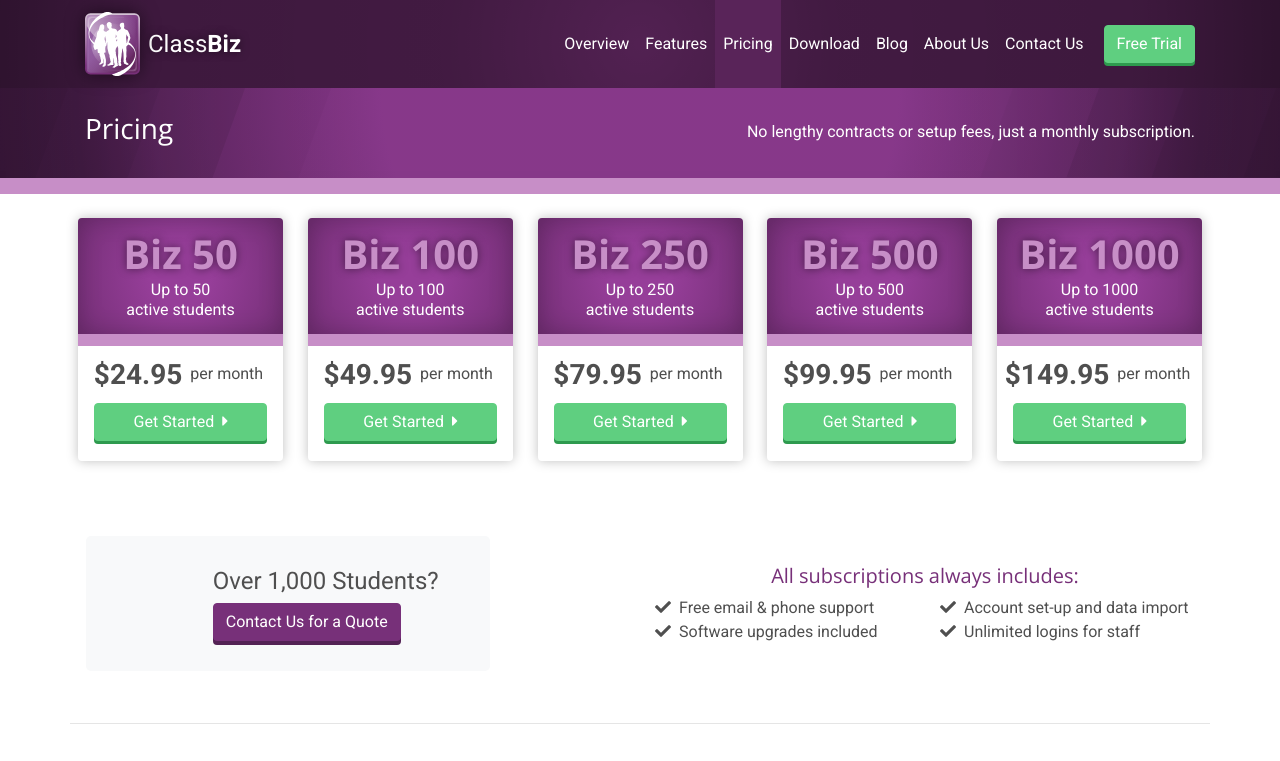
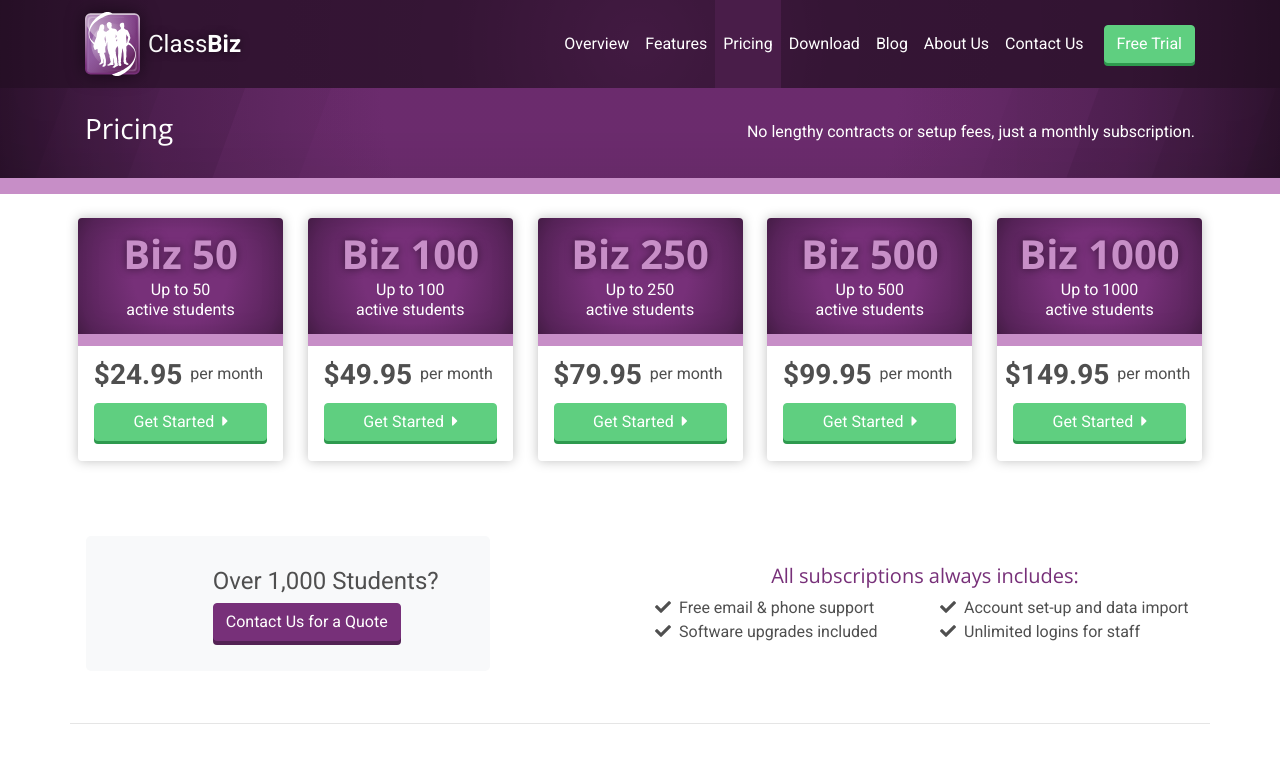
Before and after one commit to thinksmart-software-mockups/classbiz, a website: page pricing.html in a window 1280 px wide. Shown: the top 761 px of the page. Drawn offline with nearby package versions, Linux system fonts and the light colour scheme; some packages are replaced by stand-ins of ours; a script that the page names is missing.

Commit message:
color fix

```diff
--- a/assets/css/styles-biz-colors.scss
+++ b/assets/css/styles-biz-colors.scss
@@ -2,20 +2,11 @@
 /* DanceBiz Colors */
 // $db-primary: #eb66bd;
 // $db-primary: #bd1a8d;
-// // $db-primary: #b94591;
+// $db-primary: #b94591;
 // $db-light:#ffa8e4;
 // $db-dark:  rgba(67, 3, 48);   // #a31572; // previously #810f57
 
-
-// // $db-dark:  #0d1666;   // #a31572; // previously #810f57
-
-// // $gradient-step-1: #bd1a8d;
-// // $gradient-step-2: #a31779;
-// // $gradient-step-3: #790B59;
-// $db-nav-color-bg-opaque: rgba(67, 3, 48, .9); // with opacity
-// $nav-color-bg-opaque: rgba(67, 3, 48, .9); // with opacity
-
-// // DanceBiz Retheming
+// DanceBiz Retheming
 // $primary: $db-primary;
 // $secondary: $db-light;
 // $dark: $db-dark;
@@ -23,14 +14,14 @@
 /* ClassBiz Colors */
 $cb-primary: #773079;
 $cb-light:#c78ec7;
-$cb-dark:  rgb(82, 33, 82);   // #a31572; // previously #810f57
+$cb-dark:  rgb(66, 26, 66);   // #a31572; // previously #810f57
 // $gradient-step-1: #522153;
 // $gradient-step-2: #6c2c6d;
 // $gradient-step-3: #522153;
-// $cb-nav-color-bg-opaque: rgba(80, 32, 81, .9); // with opacity
-// $nav-color-bg-opaque: rgba(80, 31, 81, .9); // with opacity
+// // $cb-nav-color-bg-opaque: rgba(80, 32, 81, .9); // with opacity
+// // $nav-color-bg-opaque: rgba(80, 31, 81, .9); // with opacity
 
-// ClassBiz Retheming
+/* ClassBiz Retheming */
 $primary: $cb-primary;
 $secondary: $cb-light;
 $dark: $cb-dark;
--- a/assets/css/styles.scss
+++ b/assets/css/styles.scss
@@ -142,10 +142,6 @@
     background-color: $primary;
 }
 
-.overflow-show {
-    overflow: visible !important;
-}
-
 /* DanceBiz text utilities */
 // .db-text-color-primary {
 //     color: $primary;
@@ -157,31 +153,29 @@
 
 /////////////////////////////////////////////////////////////////////////
 /* All gradients readjusted */
-
 // the big gradient
 @mixin gradient {
 
     // dancebiz
     // background: rgb(189,26,141);
-    // background: radial-gradient(circle, rgba(189,26,141,1) 40%, rgb(158, 20, 117) 87%, rgb(155, 13, 115) 100%);
+    // background: radial-gradient(circle, rgba(189,26,141) 25%, rgb(158, 20, 117) 85%,  rgb(158, 20, 117) 100%);
 
     // classbiz
-    // background: rgb(119,48,121);
-    // background: radial-gradient(circle, rgba(119,48,121,1) 40%, rgba(89,36,91) 87%, rgba(74,30,75,1) 100%);
-    background: radial-gradient(circle, rgba(150,62,153,1) 40%, rgba(89,36,91) 87%, rgb(91, 37, 92) 100%);
+
+    background: radial-gradient(circle, rgba(119,48,121,1) 40%, rgba(89,36,91) 87%, rgba(74,30,75,1) 100%);
 
     // gymnasticsbiz
     // background: rgb(246,146,30);
-    // background: radial-gradient(circle, rgba(119,48,121,1) 40%, rgba(89,36,91) 87%, rgba(74,30,75,1) 100%);
     // background: radial-gradient(circle, rgba(246,146,30) 40%, rgba(226,113,8) 87%, rgb(221, 119, 3) 100%);
 
     // musicbiz
-    // background: rgb(235,178,57);
-    // background: radial-gradient(circle, rgb(207, 156, 46) 40%, rgb(196, 140, 56) 67%, rgb(179, 121, 35) 100%);
+    // background: rgb(207,156,46);
+    // background: radial-gradient(circle, rgb(207, 156, 46) 40%, rgb(196, 140, 56) 75%, rgb(179, 121, 35) 100%);
 
     // sportsbiz
-    // background: rgb(228, 36, 43);
-    // background: radial-gradient(circle, rgba(228,36,43,1) 40%, rgb(196, 30, 35) 67%, rgba(173,2,9,1) 100%);
+    // background: rgb(214, 43, 49);
+    // background: radial-gradient(circle, rgb(214, 43, 49) 40%, rgb(189, 43, 48) 67%, rgba(173,2,9,1) 100%);
+
 
     // swimbiz
     // background: rgb(3, 112, 201);
@@ -192,7 +186,7 @@
     // background: radial-gradient(circle, rgb(19, 150, 89) 40%, rgb(7, 141, 79) 67%, rgb(3, 107, 58) 100%);
 
     // for all biz colors
-    box-shadow: inset 0px -43px 75px -100px rgba(0,0,0,.1);
+    box-shadow: inset 0px -43px 75px -50px rgba(0,0,0,.1);
     position: relative;
 }
 
@@ -204,21 +198,19 @@
 
     // classbiz
     // background: rgb(150,62,153);
-    background: radial-gradient(circle, rgb(150, 62, 153) 25%, rgb(119,48,121) 95%);
-    // background: radial-gradient(circle, rgba(150,62,153,1) 40%, rgba(89,36,91) 87%, rgba(74,30,75,1) 100%);
+    background: radial-gradient(circle, rgba(119,48,121,1) 40%, rgba(89,36,91) 87%, rgba(74,30,75,1) 100%);
 
     // gymnasticsbiz
     // background: rgb(246,146,30);
-    // background: radial-gradient(circle, rgb(246, 146, 30) 25%, rgb(221,119,3) 95%);
     // background: radial-gradient(circle, rgba(246,146,30) 40%, rgba(226,113,8) 87%, rgb(221, 119, 3) 100%);
 
     // musicbiz
-    // background: rgb(235,178,57);
+    // background: rgb(207,156,46);
     // background: radial-gradient(circle, rgb(207, 156, 46) 40%, rgb(196, 140, 56) 75%, rgb(179, 121, 35) 100%);
 
     // sportsbiz
-    // background: rgb(228, 36, 43);
-    // background: radial-gradient(circle, rgba(228,36,43,1) 40%, rgb(196, 30, 35) 67%, rgba(173,2,9,1) 100%);
+    // background: rgb(214, 43, 49);
+    // background: radial-gradient(circle, rgb(214, 43, 49) 40%, rgb(189, 43, 48) 67%, rgba(173,2,9,1) 100%);
 
     // swimbiz
     // background: rgb(3, 112, 201);
@@ -227,7 +219,7 @@
     // tennisbiz
     // background: rgb(1,128,69);
     // background: radial-gradient(circle, rgb(22, 168, 100) 40%, rgb(8, 146, 82) 75%, rgb(3, 124, 68) 100%);
-
+    box-shadow: inset 0px -43px 75px -50px rgba(0,0,0,.2);
 }
 
 // hero gradient background (black values only which fade to the center)
@@ -237,52 +229,19 @@
     width: 100%;
     background: rgb(0,0,0);
     background: radial-gradient(circle, rgba(0,0,0,.1) 0%,rgba(0,0,0,.1) 75%, rgba(0,0,0,.3) 100%);
-    // background: radial-gradient(circle, rgba(0,0,0,.1) 0%,rgba(146, 3, 146, 0.2) 75%, rgba(121, 1, 81, 0.4) 100%);
 }
 
-// hero gradient-footer (black values only which fade to the center)
-.hero-gradient-background-footer:after {
-    // content: "";
-    // position: absolute;
-    height: 100%;
-    width: 100%;
-    // top: 0;
-    // left: 0;
-    // z-index: -1;
-    // background: rgb(0,0,0);
-    // background: linear-gradient(-45deg, rgba(0,0,0,.2) 0%, rgba(0,0,0,0.2) 25%, rgba(0,0,0,0) 50%, rgba(0,0,0,0.2) 75%, rgba(0,0,0,.2) 100%);
-}
 
-// small gradient for profile and pricing cards
-.small-gradient-background-detailed:after {
-    content: "";
-    position: absolute;
-    height: 100%;
-    width: 100%;
-    box-shadow: inset 0px 0px 25px 0px rgba(0,0,0,.2);
-    @include gradient-small;
-}
-
-.gradient-small {
-    @include gradient-small;
-    box-shadow: inset 0px 0px 25px 0px rgba(0,0,0,.2);
-}
-
-// gradient utility
+// gradient big
 .gradient-main-1 {
     @include gradient();
     overflow: hidden;
 }
-
-// gradient inset
-.gradient-inset-shadow {
-    box-shadow: inset 0px -43px 75px -50px rgba(0,0,0,0.4);
-}
-
-
-.gradient-main-1 {
-    @include gradient();
-    overflow: hidden;
+// small gradient for profile and pricing cards
+// gradient small
+.gradient-small {
+    @include gradient-small;
+    box-shadow: inset 0px 0px 25px 0px rgba(0,0,0,.1);
 }
 
 .overflow-visible {
@@ -452,19 +411,19 @@
 }
 
 
-/* light grey background for blog and free trial page */
-.light-grey-bg:before {
-    display: none;
-    @include media-breakpoint-up(md) {
-        content: " ";
-        background-color: darken($light, 1%);
-        width: 100%;
-        height: 15%;
-        position: absolute;
-        z-index: -1;
-        display: block;
-    }
-}
+// /* light grey background for blog and free trial page */
+// .light-grey-bg:before {
+//     display: none;
+//     @include media-breakpoint-up(md) {
+//         content: " ";
+//         background-color: darken($light, 1%);
+//         width: 100%;
+//         height: 15%;
+//         position: absolute;
+//         z-index: -1;
+//         display: block;
+//     }
+// }
 ///////////////////////////////////////////////////////////
 /* blog styles only */
 
@@ -1399,19 +1358,7 @@
     }
 }
 
-.gradient-inset-shadow-deep {
 
-    box-shadow: inset 0px 0px 200px 25px rgba(0,0,0,.2);
-
-    @include media-breakpoint-up(md) {
-        box-shadow: inset 0px 0px 150px 45px rgba(0,0,0,.3);
-    }
-
-    @include media-breakpoint-up(lg) {
-        box-shadow: inset 0px 0px 150px 45px rgba(0,0,0,.3);
-    }
-
-}
 
 
 /* customer portal - product slider styles 5 */
@@ -1491,3 +1438,18 @@
 }
 
 // profile card styles
+
+
+.gradient-inset-shadow-deep {
+
+    box-shadow: inset 0px 0px 200px 25px rgba(0,0,0,.2);
+
+    @include media-breakpoint-up(md) {
+        box-shadow: inset 0px 0px 150px 45px rgba(0,0,0,.3);
+    }
+
+    @include media-breakpoint-up(lg) {
+        box-shadow: inset 0px 0px 150px 45px rgba(0,0,0,.3);
+    }
+
+}
```
Also changed, not shown: assets/css/styles.css, 1 other file.
